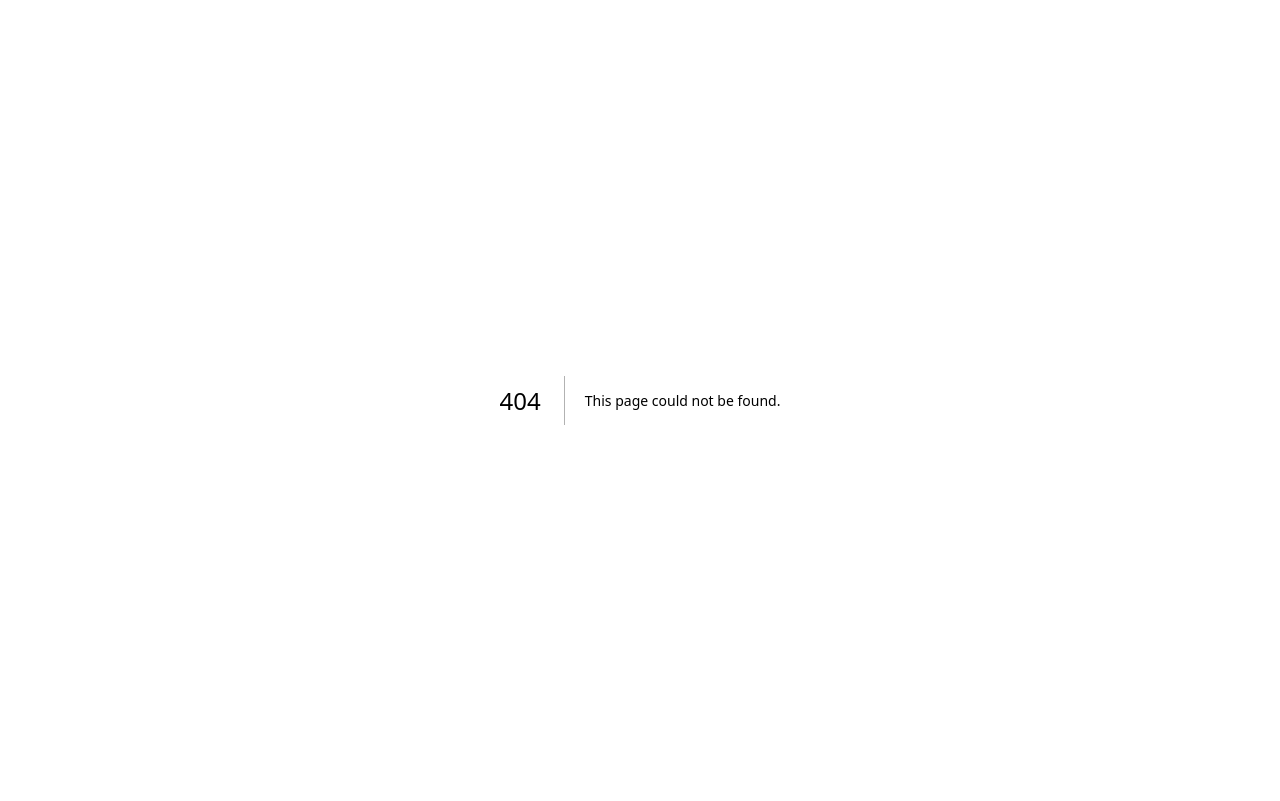
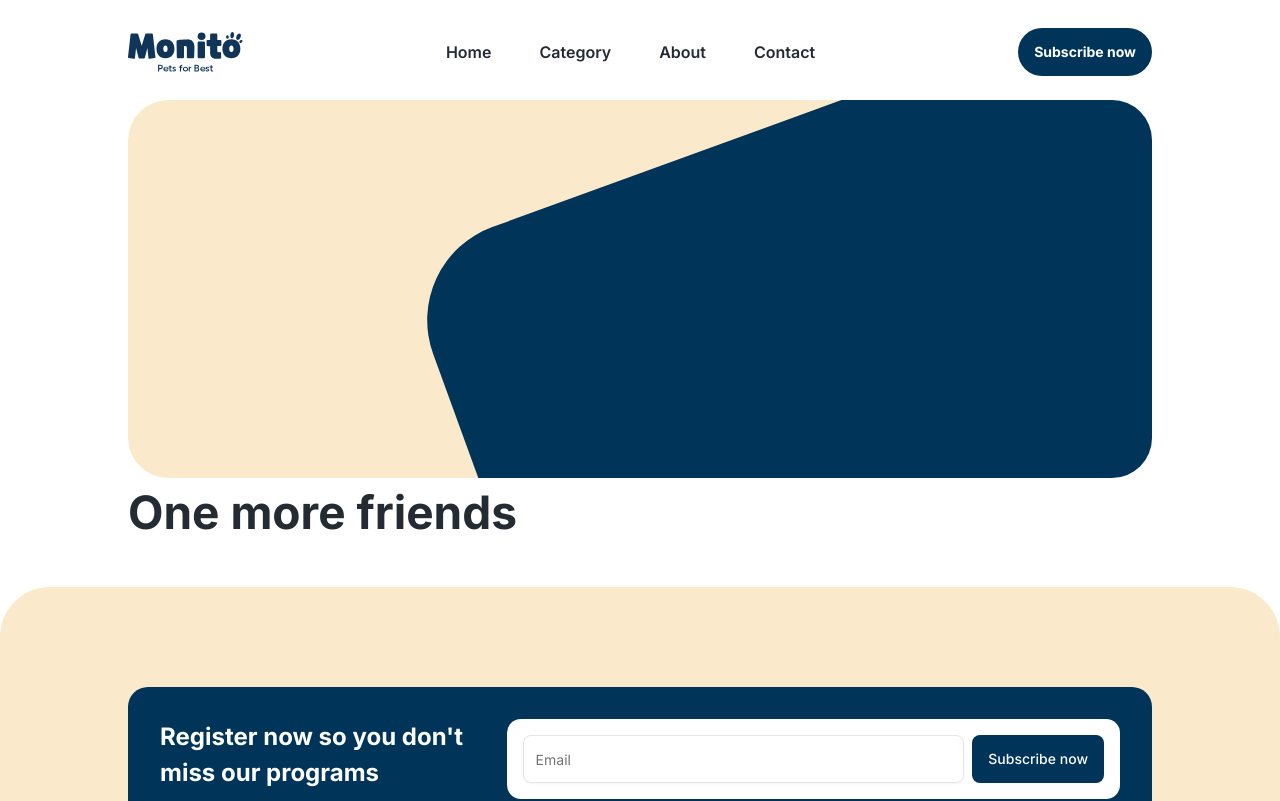
Before and after one commit to devMeno/pet-commerce-platform, a Next.js app: page /category in a window 1280 px wide. Before the commit this address had no page. Shown: the top 801 px of the page. Built offline with nearby package versions, Linux system fonts and the light colour scheme.

Commit message:
Starting with category page

```diff
--- /dev/null
+++ b/src/app/(main)/category/page.tsx
@@ -0,0 +1,31 @@
+import React from 'react';
+import {Button} from "@/components/ui/button";
+import AnimalCard from "@/components/custom/animalCard";
+import UserLayout from "@/components/custom/userLayout";
+
+const Page = () => {
+    return (
+        <>
+            <UserLayout>
+                <div className={'relative pt-[100px] pb-[40px]'}>
+                    <div className={'max-w-[1180px] w-[94%] lg:w-[80%] flex flex-col gap-[20px] mx-auto'}>
+                        <section>
+                            <div className={'relative flex flex-col md:flex-row rounded-[40px] overflow-hidden'}>
+                                <div className={'bg-sec-min w-full h-[378px] rounded-[40px]'}></div>
+                                <div className={'hidden md:block absolute top-0 -right-[160px] mx-auto bg-main rounded-[99px] size-[800px] rotate-160'}></div>
+                                <div className={'block md:hidden absolute top-[210px] -right-10 rotate-3 mx-auto bg-main w-[1000px] h-full'}></div>
+                            </div>
+                            <div className={'flex'}>
+                                <div>
+                                    <span className={'text-[46px] font-bold'}>One more friends</span>
+                                </div>
+                            </div>
+                        </section>
+                    </div>
+                </div>
+            </UserLayout>
+        </>
+    );
+};
+
+export default Page;
--- a/src/components/custom/animalCard.tsx
+++ b/src/components/custom/animalCard.tsx
@@ -2,7 +2,7 @@ import React from 'react';
 
 const AnimalCard = () => {
     return (
-        <div className={'w-1/2 max-w-[185px] md:max-w-[280px] p-[8px] flex flex-col gap-[8px] rounded-[12px] shadow-lg'}>
+        <div className={'w-1/2 max-w-[185px] md:max-w-[280px] p-[8px] flex flex-col gap-[8px] rounded-[12px] bg-white'}>
             <img src="/pictures/imageAnimal.svg" alt="" className={'size-[169px] md:size-[264px] mx-auto object-cover rounded-[12px]'} />
             <span className={'font-bold text-[14px] md:text-[16px]'}>MO231 - Pomeranian White</span>
             <div className={'flex gap-2 text-[12px] md:text-[14px]'}>
--- a/src/components/custom/productCard.tsx
+++ b/src/components/custom/productCard.tsx
@@ -2,7 +2,7 @@ import React from 'react';
 
 const ProductCard = () => {
     return (
-        <div className={'w-[280px] p-[8px] flex flex-col gap-[8px] rounded-[12px] shadow-lg'}>
+        <div className={'w-[280px] p-[8px] flex flex-col gap-[8px] rounded-[12px] bg-white'}>
             <img src="/pictures/imageProduct.svg" alt="" className={'size-[264px] mx-auto object-cover rounded-[12px]'} />
             <span className={'font-bold text-[16px]'}>MO231 - Pomeranian White</span>
             <div className={'flex gap-2'}>
```
